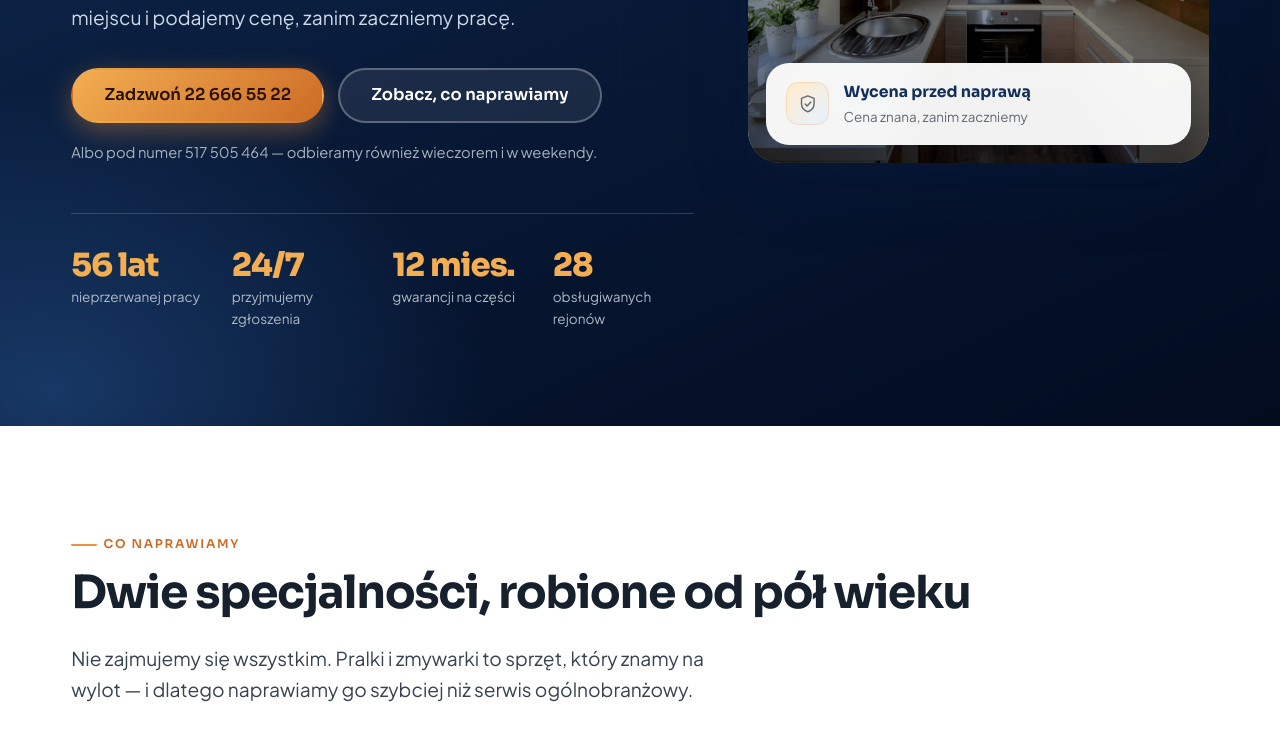
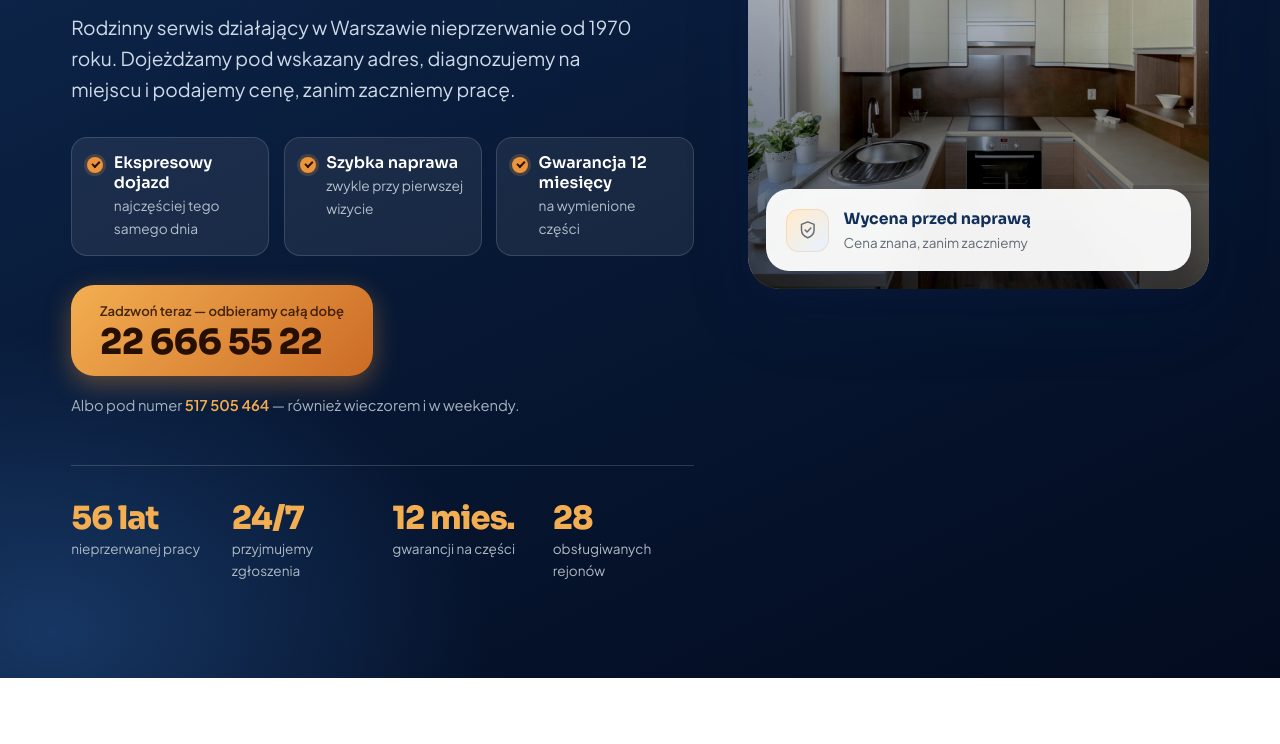
Before and after one commit to AkademiaZSB/prestige-agd, a plain HTML site: page index.html in a window 1280 px wide. Shown: the part 612-1356 px from the top of the page. Drawn offline with Linux system fonts and the light colour scheme.

Commit message:
Naglowek: obietnice ekspres/szybko/gwarancja + duzy telefon (prosba klienta)

```diff
--- a/index.html
+++ b/index.html
@@ -41,16 +41,21 @@
 <section class="hero">
 <div class="wrap"><div class="hero-siatka">
 <div>
-<span class="odznaka"><span class="kropka"></span>Zgłoszenia przyjmujemy całą dobę</span>
-<h1>Naprawa pralek i zmywarek <em>u Państwa w domu</em></h1>
-<p class="lead">Rodzinny serwis, który działa w Warszawie nieprzerwanie od 1970 roku.
+<span class="odznaka"><span class="kropka"></span>Odbieramy całą dobę, 7 dni w tygodniu</span>
+<h1>Naprawa pralek i zmywarek <em>ekspresowo, u Państwa w domu</em></h1>
+<p class="lead">Rodzinny serwis działający w Warszawie nieprzerwanie od 1970 roku.
 Dojeżdżamy pod wskazany adres, diagnozujemy na miejscu i podajemy cenę,
 zanim zaczniemy pracę.</p>
-<div class="hero-akcje">
-<a class="btn btn-glowny" href="tel:+48226665522">Zadzwoń 22 666 55 22</a>
-<a class="btn btn-duch" href="#uslugi">Zobacz, co naprawiamy</a>
-</div>
-<p class="hero-pod">Albo pod numer 517 505 464 — odbieramy również wieczorem i w weekendy.</p>
+<ul class="obietnice">
+<li><b>Ekspresowy dojazd</b><span>najczęściej tego samego dnia</span></li>
+<li><b>Szybka naprawa</b><span>zwykle przy pierwszej wizycie</span></li>
+<li><b>Gwarancja 12 miesięcy</b><span>na wymienione części</span></li>
+</ul>
+<a class="tel-duzy" href="tel:+48226665522">
+  <span class="tel-etykieta">Zadzwoń teraz — odbieramy całą dobę</span>
+  <span class="tel-numer">22 666 55 22</span>
+</a>
+<p class="hero-pod">Albo pod numer <a href="tel:+48517505464">517 505 464</a> — również wieczorem i w weekendy.</p>
 <div class="hero-fakty">
 <div><b>56 lat</b><span>nieprzerwanej pracy</span></div>
 <div><b>24/7</b><span>przyjmujemy zgłoszenia</span></div>
--- a/styles.css
+++ b/styles.css
@@ -408,3 +408,36 @@ footer.stopka a:hover{color:var(--bursztyn-ciepl)}
   .usluga{min-height:20rem}
   .zaufanie-in{gap:.6rem 1.4rem;font-size:.86rem}
 }
+
+/* Obietnice w nagłówku — klient prosił, żeby „ekspres, szybko, gwarancja"
+   były widoczne od razu na wejściu, razem z telefonem. */
+.obietnice{list-style:none;display:grid;grid-template-columns:repeat(3,1fr);
+  gap:.9rem;margin:2rem 0 1.8rem}
+.obietnice li{position:relative;padding:.95rem 1rem .95rem 2.6rem;border-radius:var(--r);
+  background:oklch(100% 0 0/.07);border:1px solid oklch(100% 0 0/.14);backdrop-filter:blur(6px)}
+.obietnice li::before{content:"";position:absolute;left:.95rem;top:1.15rem;
+  width:1rem;height:1rem;border-radius:50%;background:var(--bursztyn);
+  box-shadow:0 0 0 3px oklch(74% .145 62/.2)}
+.obietnice li::after{content:"";position:absolute;left:1.25rem;top:1.42rem;
+  width:.38rem;height:.2rem;border-left:2px solid oklch(21% .05 55);
+  border-bottom:2px solid oklch(21% .05 55);transform:rotate(-45deg)}
+.obietnice b{display:block;font-family:var(--font-naglowek);font-size:1rem;
+  color:#fff;font-weight:600;line-height:1.25}
+.obietnice span{display:block;font-size:.86rem;color:oklch(80% .02 250);margin-top:.15em}
+
+/* Telefon jako główny element wezwania — nie przycisk, tylko sam numer */
+.tel-duzy{display:inline-flex;flex-direction:column;gap:.15rem;
+  background:linear-gradient(135deg,var(--bursztyn-ciepl),var(--bursztyn-mocny));
+  color:oklch(20% .05 55);padding:.95rem 1.8rem;border-radius:var(--r-l);
+  box-shadow:var(--cien-bursztyn);transition:transform var(--tempo-w) var(--krzywa),
+  box-shadow var(--tempo) var(--krzywa)}
+.tel-duzy:hover{transform:translateY(-2px);box-shadow:0 14px 36px oklch(74% .145 62/.5)}
+.tel-etykieta{font-size:.82rem;font-weight:600;opacity:.85}
+.tel-numer{font-family:var(--font-naglowek);font-size:clamp(1.6rem,1.2rem + 1.6vw,2.2rem);
+  font-weight:800;letter-spacing:-.02em;line-height:1.05}
+.hero-pod a{color:var(--bursztyn-ciepl);font-weight:600}
+
+@media(max-width:900px){.obietnice{grid-template-columns:1fr;gap:.55rem}
+  .obietnice li{padding:.75rem .9rem .75rem 2.5rem}
+  .obietnice li::before{top:.95rem}.obietnice li::after{top:1.22rem}}
+@media(max-width:760px){.tel-duzy{width:100%;align-items:center;text-align:center}}
```
